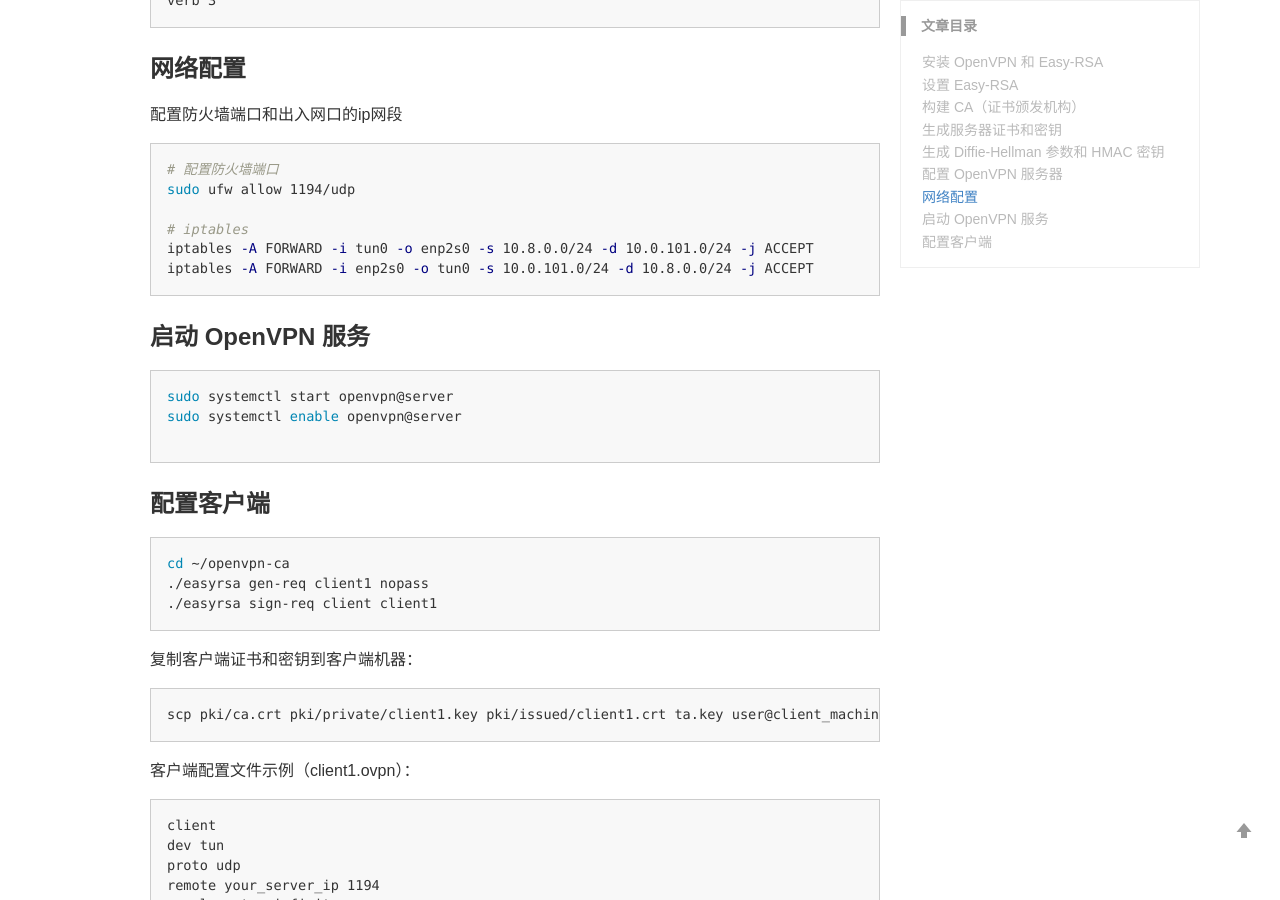
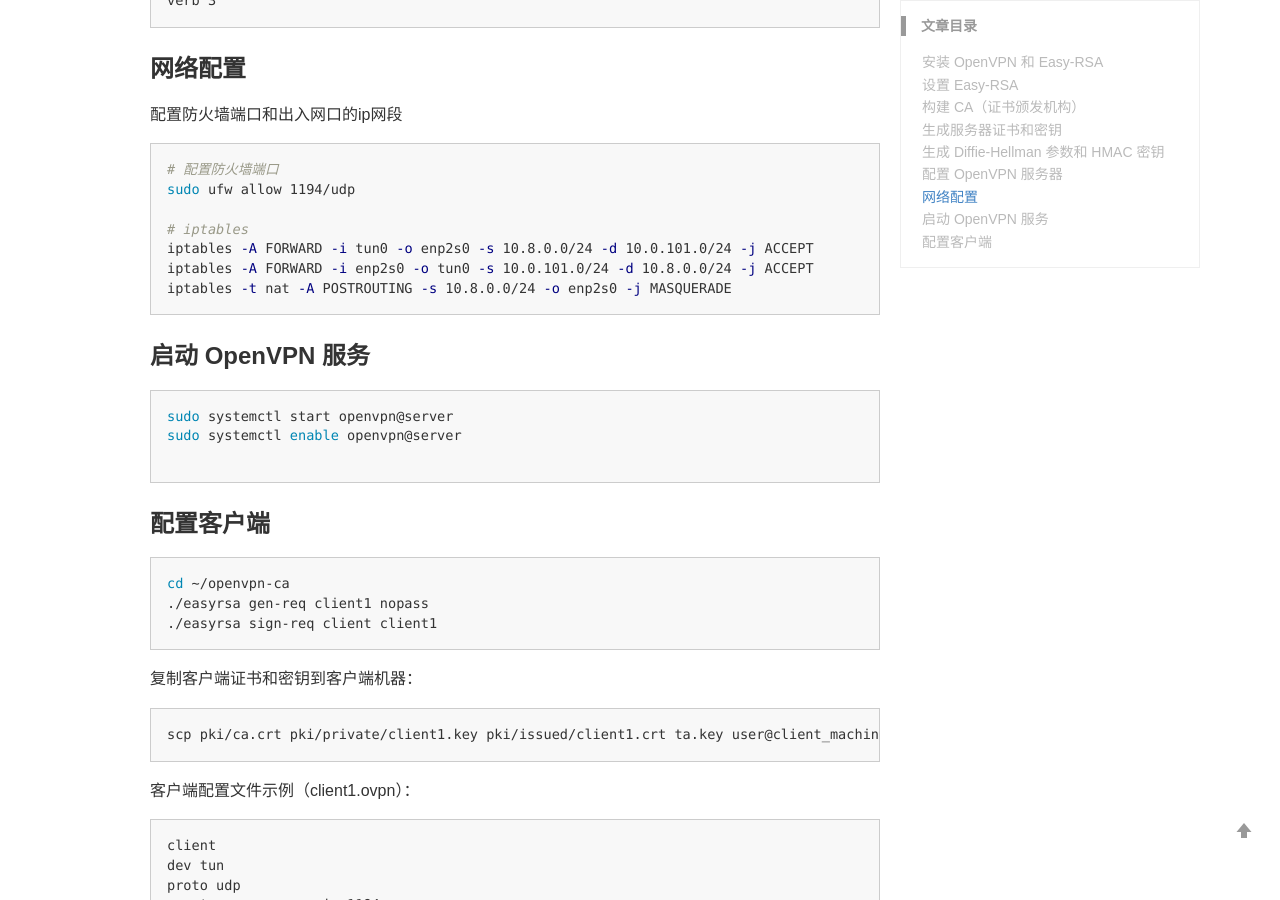
Before and after one commit to onefeng/onefeng.github.io, a Jekyll site: the page built from _posts/2020-09-13-openvpn搭建.md, in a window 1280 px wide and 900 px high, scrolled down 2351 px. Built offline with Jekyll 4.4.1, drawn with Linux system fonts in a browser that asks for light colours; comment, search, counter and statistics services are not loaded; some of the changed text lies outside the part shown.

Commit message:
fix: dummy

````diff
--- a/_posts/2020-09-13-openvpn搭建.md
+++ b/_posts/2020-09-13-openvpn搭建.md
@@ -127,6 +127,7 @@ sudo ufw allow 1194/udp
 # iptables
 iptables -A FORWARD -i tun0 -o enp2s0 -s 10.8.0.0/24 -d 10.0.101.0/24 -j ACCEPT
 iptables -A FORWARD -i enp2s0 -o tun0 -s 10.0.101.0/24 -d 10.8.0.0/24 -j ACCEPT
+iptables -t nat -A POSTROUTING -s 10.8.0.0/24 -o enp2s0 -j MASQUERADE
 ```
 
 ### 启动 OpenVPN 服务
````
